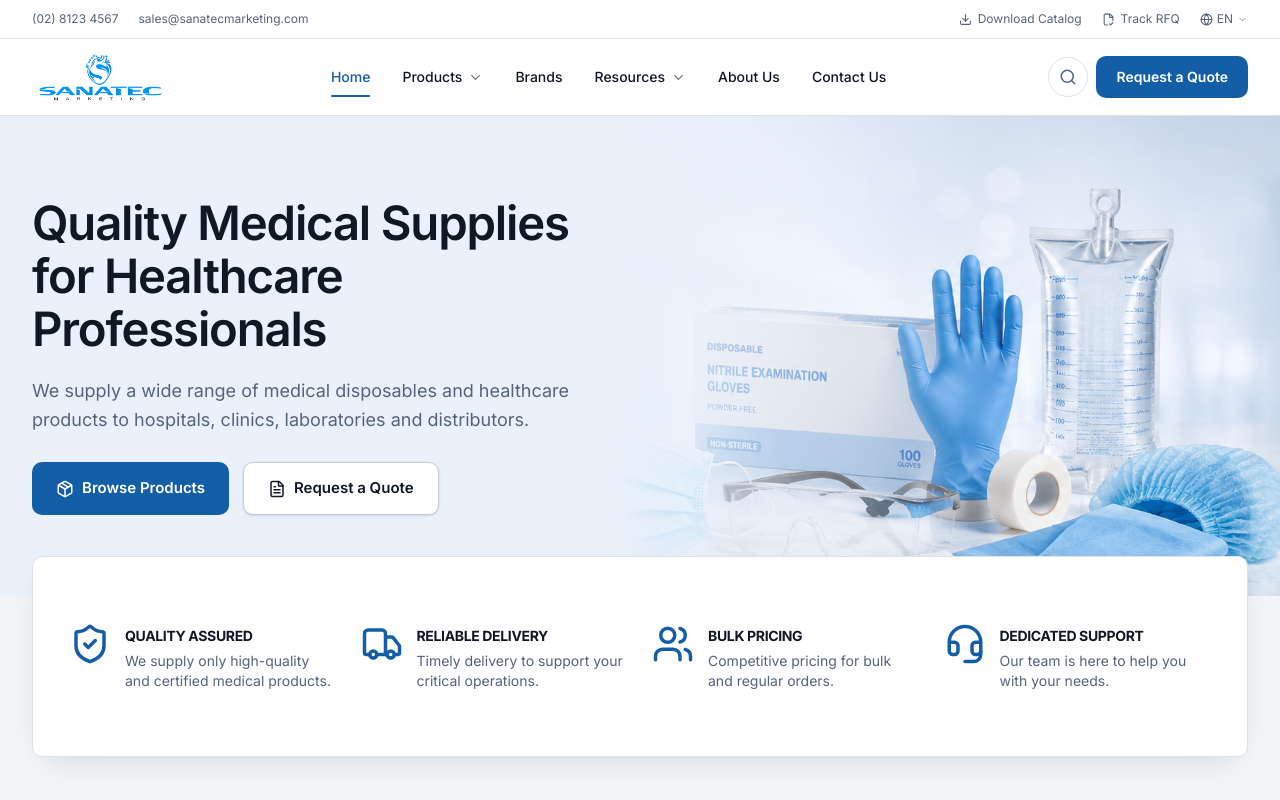
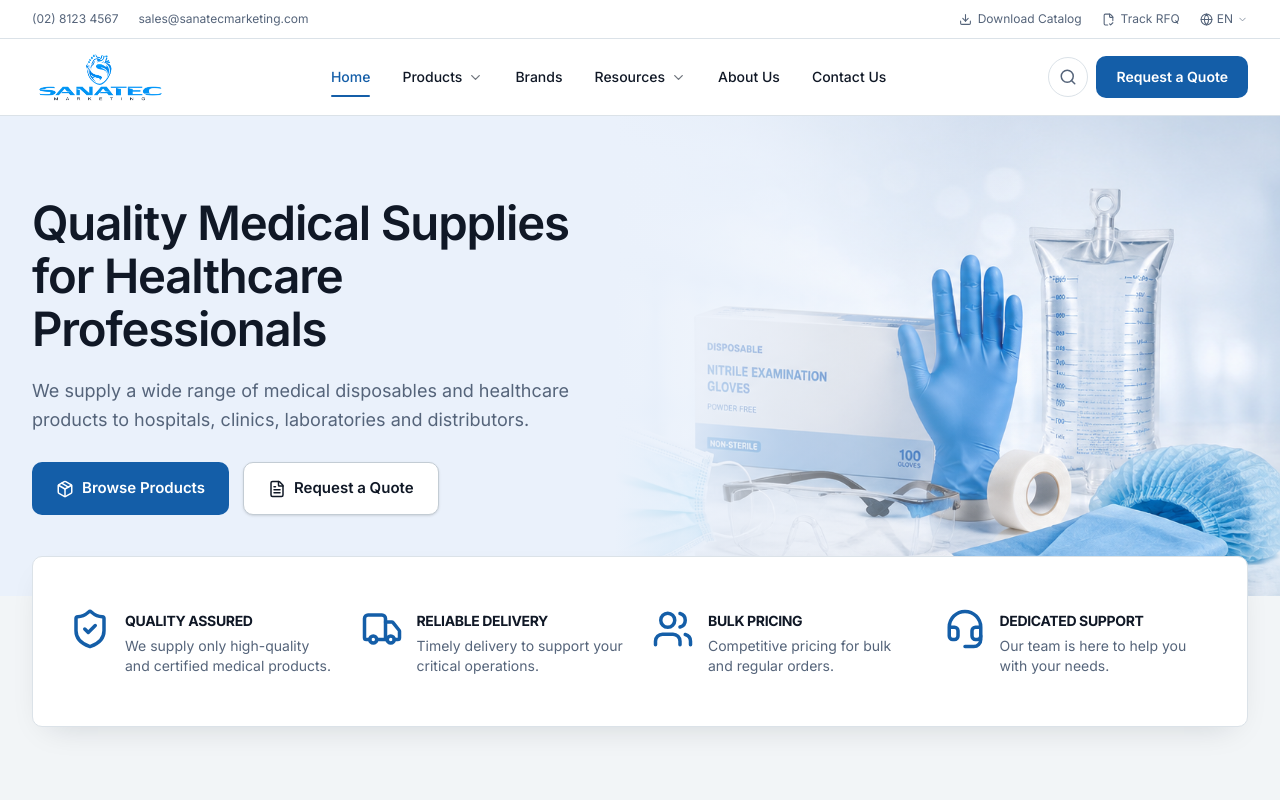
Before and after one commit to ren-urot/Sanatec, a Next.js app: page / in a window 1280 px wide. Shown: the top 800 px of the page. Built offline with nearby package versions, Linux system fonts and the light colour scheme.

Commit message:
Reduce trust-strip card height by 30px
Co-Authored-By: Claude Sonnet 5 <noreply@anthropic.com>

```diff
--- a/components/trust-strip.tsx
+++ b/components/trust-strip.tsx
@@ -26,7 +26,7 @@ const items = [
 export function TrustStrip() {
   return (
     <section className="px-5 pb-14 sm:px-8 sm:pb-20 lg:pb-24">
-      <div className="relative z-10 mx-auto -mt-8 flex min-h-[201px] max-w-[80rem] items-center rounded-2xl border border-border bg-surface p-7 shadow-[0_12px_32px_-16px_rgba(16,24,38,0.18)] sm:-mt-10 sm:p-9">
+      <div className="relative z-10 mx-auto -mt-8 flex min-h-[171px] max-w-[80rem] items-center rounded-2xl border border-border bg-surface p-7 shadow-[0_12px_32px_-16px_rgba(16,24,38,0.18)] sm:-mt-10 sm:p-9">
         <div className="grid w-full grid-cols-1 gap-8 sm:grid-cols-2 lg:grid-cols-4 lg:gap-6">
           {items.map(({ icon: Icon, title, body }) => (
             <div key={title} className="flex items-start gap-3.5">
```
